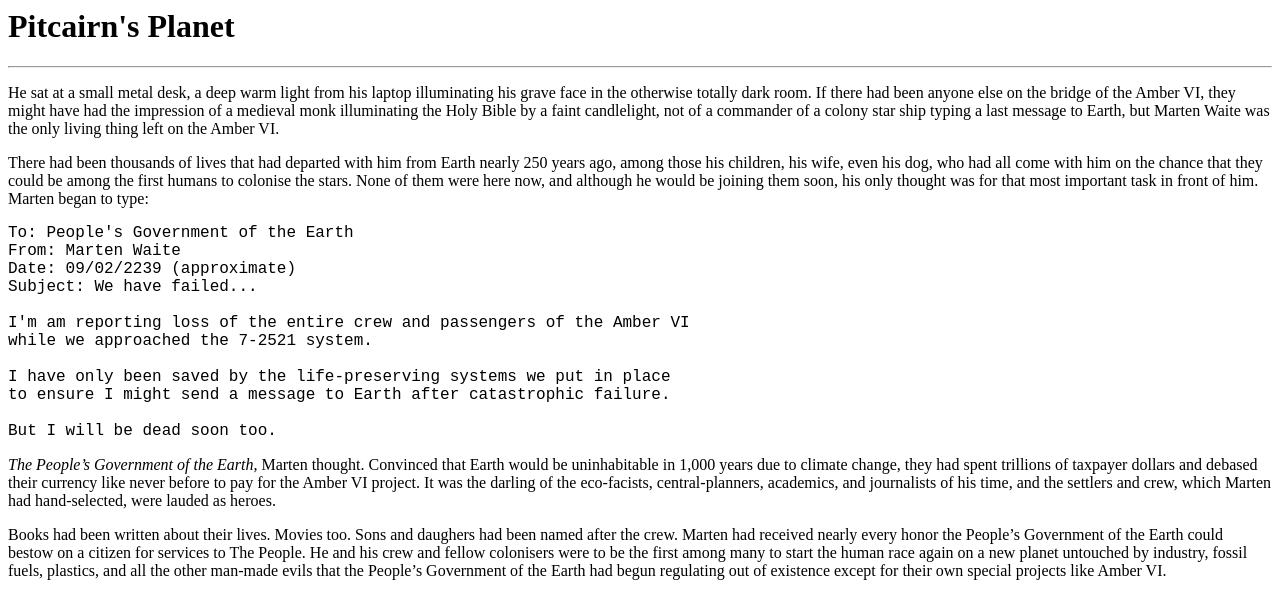
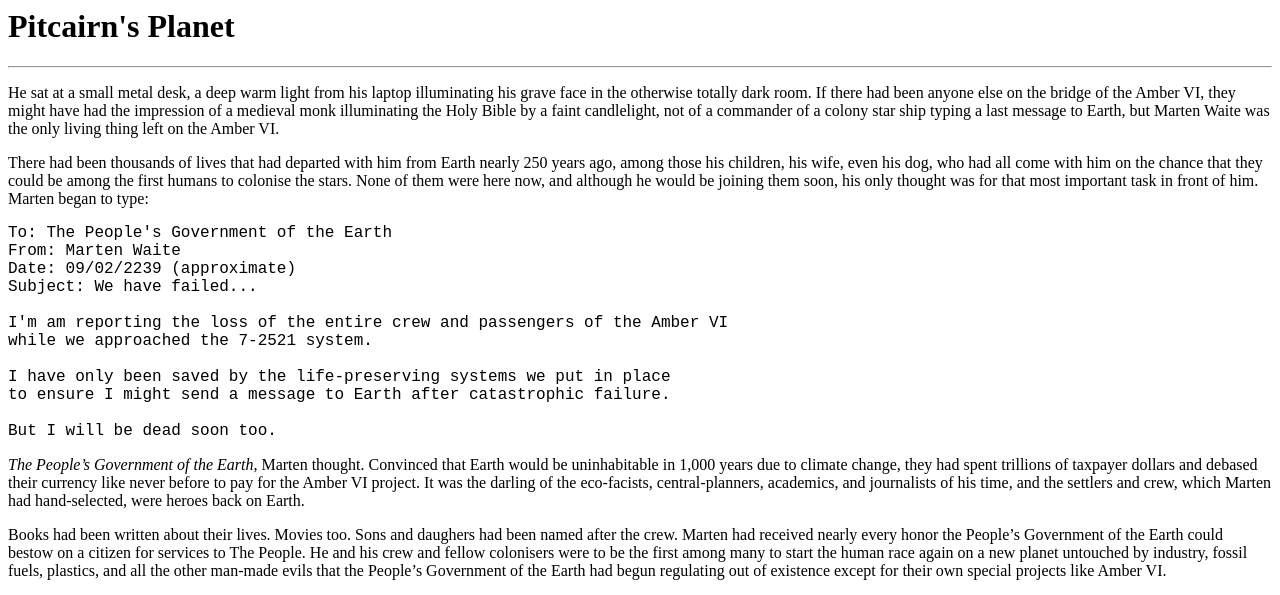
Before and after one commit to derykmakgill/website, a Jekyll site: the page built from story.md, in a window 1280 px wide. Shown: the top 595 px of the page. Built offline with Jekyll 4.4.1, drawn with Linux system fonts in a browser that asks for light colours.

Commit message:
Update story.md

```diff
--- a/story.md
+++ b/story.md
@@ -10,12 +10,12 @@ of the Amber VI, they might have had the impression of a medieval monk illuminat
 There had been thousands of lives that had departed with him from Earth nearly 250 years ago, among those his children, his wife, even his dog, who had all come with him on the chance that they could be among the first humans to colonise the stars. None of them were here now, and although he would be joining them soon, his only thought was for that most important task in front of him. Marten began to type:
 
 <pre style="font-family: courier new, monospace;">
-To: People's Government of the Earth
+To: The People's Government of the Earth
 From: Marten Waite
 Date: 09/02/2239 (approximate)
 Subject: We have failed...
 
-I'm am reporting loss of the entire crew and passengers of the Amber VI
+I'm am reporting the loss of the entire crew and passengers of the Amber VI
 while we approached the 7-2521 system.
 
 I have only been saved by the life-preserving systems we put in place
@@ -24,7 +24,7 @@ to ensure I might send a message to Earth after catastrophic failure.
 But I will be dead soon too.
 </pre>
 
-*The People's Government of the Earth,* Marten thought. Convinced that Earth would be uninhabitable in 1,000 years due to climate change, they had spent trillions of taxpayer dollars and debased their currency like never before to pay for the Amber VI project. It was the darling of the eco-facists, central-planners, academics, and journalists of his time, and the settlers and crew, which Marten had hand-selected, were lauded as heroes.
+*The People's Government of the Earth,* Marten thought. Convinced that Earth would be uninhabitable in 1,000 years due to climate change, they had spent trillions of taxpayer dollars and debased their currency like never before to pay for the Amber VI project. It was the darling of the eco-facists, central-planners, academics, and journalists of his time, and the settlers and crew, which Marten had hand-selected, were heroes back on Earth.
 
 Books had been written about their lives. Movies too. Sons and daughers had been named after the crew. Marten had received nearly every honor the People's Government of the Earth could bestow on a citizen for services to The People. He and his crew and fellow colonisers were to be the first among many to start the human race again on a new planet untouched by industry, fossil fuels, plastics, and all the other man-made evils that the People's Government of the Earth had begun regulating out of existence except for their own special projects like Amber VI.
 
```
